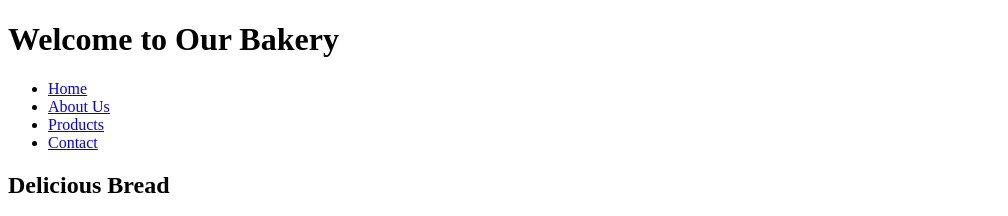
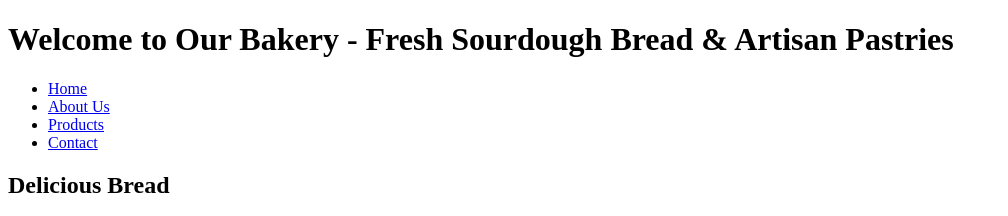
Before and after one commit to ZakariaLomuscio/TP_SEO, a plain HTML site: page index.html in a window 1280 px wide. Shown: the top 216 px of the page, without its empty margins (0-1008 px from the left). Drawn offline with Linux system fonts and the light colour scheme.

Commit message:
Update index.html

```diff
--- a/index.html
+++ b/index.html
@@ -10,7 +10,7 @@
 </head>
 <body>
     <header>
-        <h1>Welcome to Our Bakery</h1>
+        <h1>Welcome to Our Bakery - Fresh Sourdough Bread & Artisan Pastries</h1>
         <nav>
             <ul>
                 <li><a href="index.html">Home</a></li>
```
